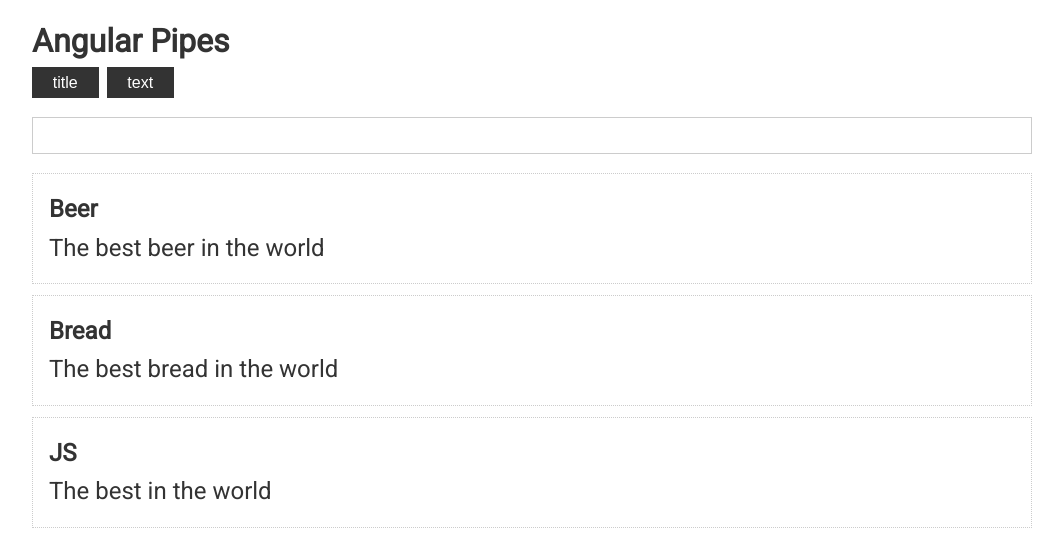
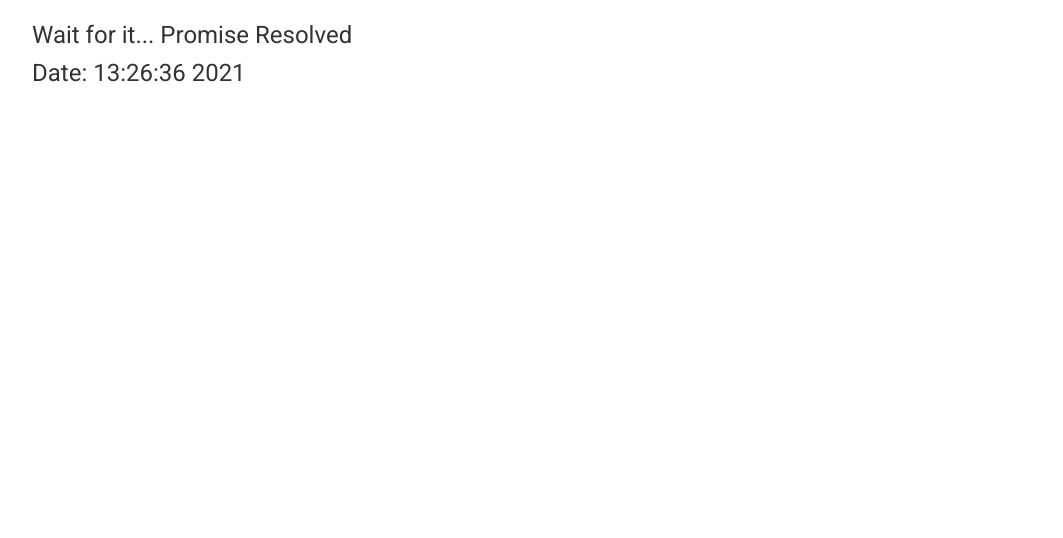
Before and after one commit to Manuilenkoart/training, an Angular app: page / in a window 1280 px wide. Shown: the top 538 px of the page, without its empty margins (108-1171 px from the left). Built offline with nearby package versions, Linux system fonts and the light colour scheme.

Commit message:
async pipe

```diff
--- a/src/app/app.component.html
+++ b/src/app/app.component.html
@@ -1,15 +1,5 @@
 <div class="container">
-  <h1>Angular Pipes</h1>
 
-  <button class="btn" (click)="searchField = 'title'">title</button>
-  <button class="btn" (click)="searchField = 'text'">text</button>
-
-  <input type="text" [(ngModel)]="search">
-  <div
-    *ngFor="let post of posts | filter:search:searchField"
-    class="card">
-    <h2>{{post.title}}</h2>
-    <p>{{post.text}}</p>
-  </div>
-
+  <p>Wait for it... {{promise | async}}</p>
+  <p>Date: {{date | async | date: 'HH:mm:ss yyyy'}}</p>
 </div>
--- a/src/app/app.component.ts
+++ b/src/app/app.component.ts
@@ -1,9 +1,6 @@
 import { Component } from '@angular/core';
+import {Observable} from 'rxjs';
 
-export interface Post {
-  title: string
-  text: string
-}
 
 @Component({
   selector: 'app-root',
@@ -11,11 +8,16 @@ export interface Post {
   styleUrls: ['./app.component.scss']
 })
 export class AppComponent {
- posts: Array<Post> = [
-   {title: 'Beer', text: 'The best beer in the world'},
-   {title: 'Bread', text: 'The best bread in the world'},
-   {title: 'JS', text: 'The best in the world'}
- ];
-  search = '';
-  searchField = 'title'
+
+  promise: Promise<string> = new Promise<string>( resolve => {
+    setTimeout(() => {
+      resolve('Promise Resolved')
+    }, 4000)
+    });
+
+  date: Observable<Date> = new Observable<Date>( obs => {
+    setInterval(() => {
+      obs.next(new Date())
+    }, 1000)
+  })
 }
--- a/src/app/app.module.ts
+++ b/src/app/app.module.ts
@@ -3,12 +3,10 @@ import {NgModule} from '@angular/core';
 
 import {AppComponent} from './app.component';
 import {FormsModule} from '@angular/forms';
-import {FilterPipe} from './pipes/filter.pipe';
 
 @NgModule({
   declarations: [
-    AppComponent,
-    FilterPipe
+    AppComponent
   ],
   imports: [
     BrowserModule,
--- a/src/app/pipes/filter.pipe.ts
+++ /dev/null
@@ -1,17 +0,0 @@
-import {Pipe, PipeTransform} from '@angular/core';
-import {Post} from '../app.component';
-
-@Pipe({
-  name: 'filter'
-})
-export class FilterPipe implements PipeTransform{
-  transform(posts: Post[], search: string = '', field: string = 'title'): Array<Post> {
-    if( !search.trim()){
-      return posts
-    }
-    return posts.filter(post => {
-      return post[field].toLowerCase().includes(search.toLowerCase())
-    })
-  }
-
-}
```
